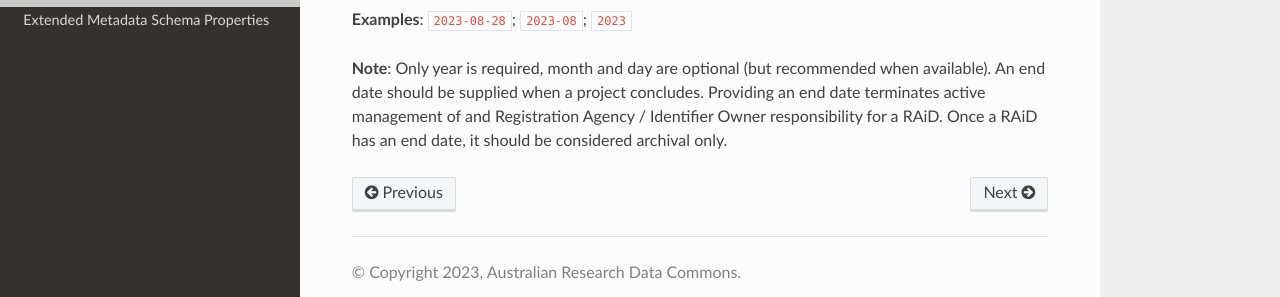
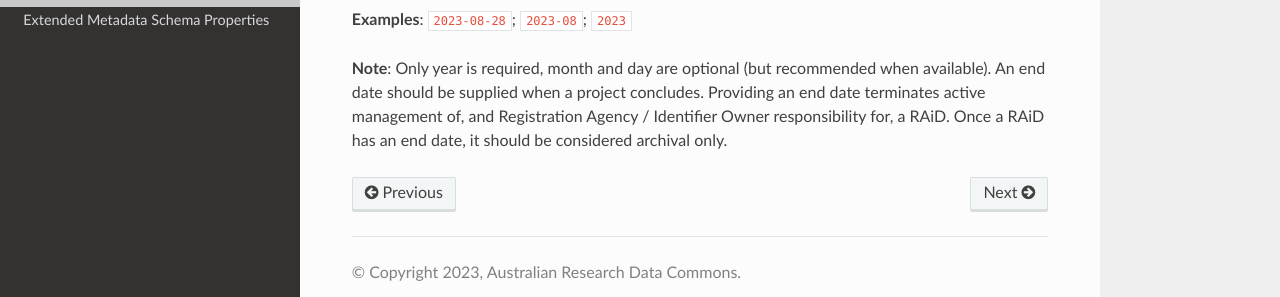
Before and after one commit to au-research/raid-metadata, a Sphinx documentation site: the page built from rtd/docs/source/core/dates.rst, in a window 1280 px wide and 900 px high, scrolled down 625 px. Shown: the part 558-855 px from the top of the window. Built offline with Sphinx 7.4.7 and the Read the Docs theme 3.1.0, drawn with Linux system fonts in a browser that asks for light colours; pages that are not in the unit, such as notebooks, are missing from menus.

```diff
--- a/rtd/docs/source/core/dates.rst
+++ b/rtd/docs/source/core/dates.rst
@@ -52,4 +52,4 @@
 
 **Examples**: ``2023-08-28``; ``2023-08``; ``2023``
 
-**Note**: Only year is required, month and day are optional (but recommended when available). An end date should be supplied when a project concludes. Providing an end date terminates active management of and Registration Agency / Identifier Owner responsibility for a RAiD. Once a RAiD has an end date, it should be considered archival only.
+**Note**: Only year is required, month and day are optional (but recommended when available). An end date should be supplied when a project concludes. Providing an end date terminates active management of, and Registration Agency / Identifier Owner responsibility for, a RAiD. Once a RAiD has an end date, it should be considered archival only.
```
